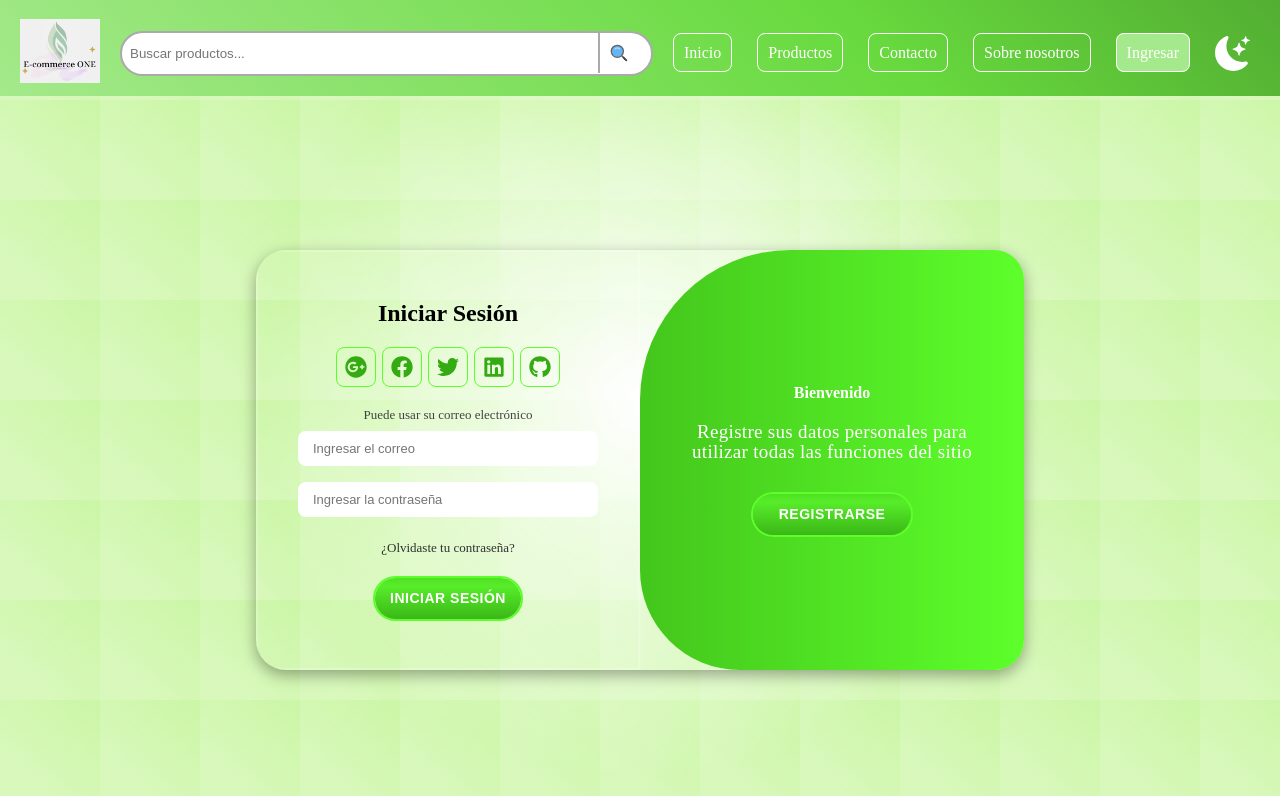
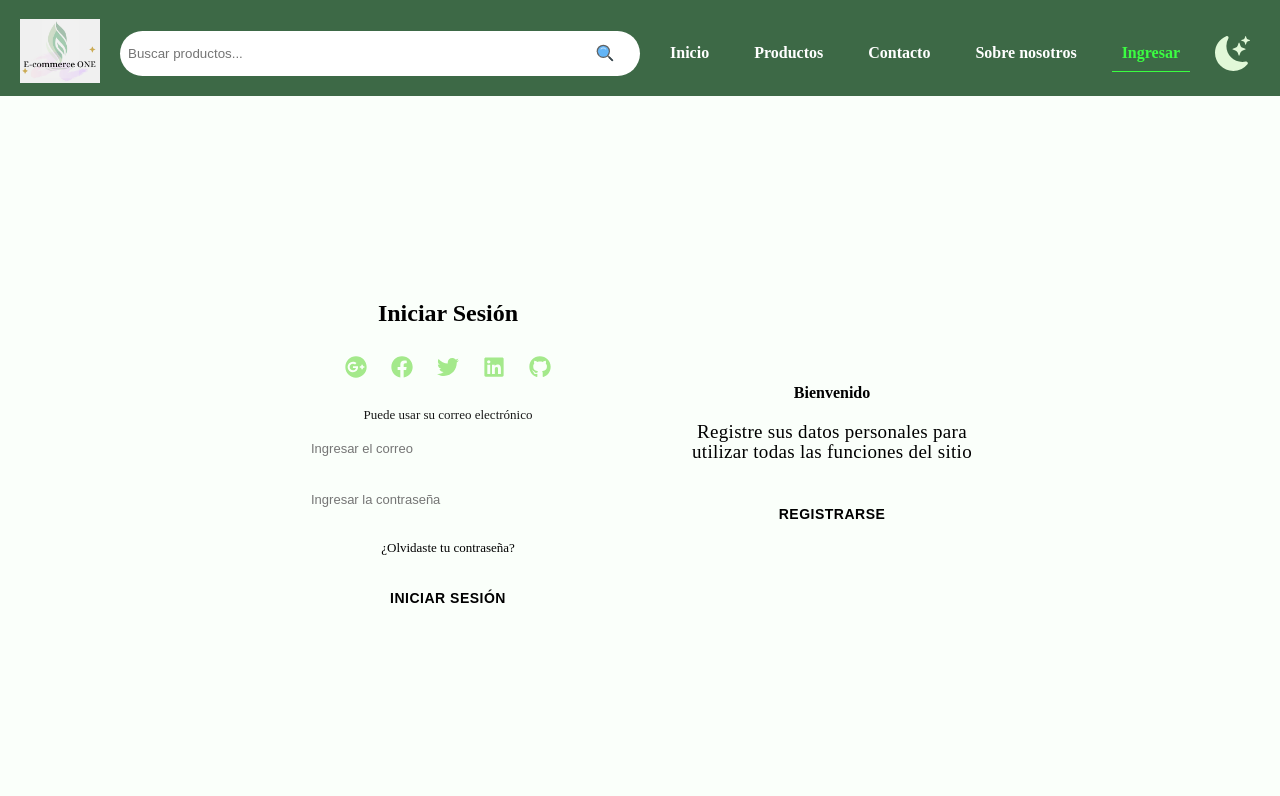
Before and after one commit to GuillermoJCV/E-Commerce-Project-ONE, a React (Vite) app: page /login in a window 1280 px wide. Shown: the top 796 px of the page. Built offline with nearby package versions, Linux system fonts and the light colour scheme.

Commit message:
Cambio de tema

```diff
--- a/src/components/contacts-page/ContactCard.jsx
+++ b/src/components/contacts-page/ContactCard.jsx
@@ -12,7 +12,7 @@ function ContactCard({imgUrl, name, portfolioUrl, children}) {
 			<ul>
 				{children}
 			</ul>
-			<a href={portfolioUrl} onClick={(e) => e.preventDefault()}>Link a su perfil</a>
+			<a href={portfolioUrl}>Link a su perfil</a>
 		</section>
 	)
 }
--- a/src/components/contacts-page/ContactsPage.jsx
+++ b/src/components/contacts-page/ContactsPage.jsx
@@ -10,11 +10,13 @@ export default function ContactsPage() {
 	const urls = {
 		memo	: {
 			img : "https://robohash.org/2542S?set=set4",
-			name : "Guillermo Jesús"
+			name : "Guillermo Jesús",
+			portfolioUrl : "https://portfolio-8qm.pages.dev/"
 		},
 		mari	: {
 			img : "https://robohash.org/persona1?set=set4",
-			name : "Flor María"
+			name : "Flor María",
+			portfolioUrl : ""
 		},
 		jas	: {
 			img : "https://robohash.org/persona3?set=set4",
@@ -38,7 +40,7 @@ export default function ContactsPage() {
 					<FaDocker />
 					<SiFirebase />
 				</ContactCard>
-				<ContactCard imgUrl={urls.memo.img} name={urls.memo.name}>
+				<ContactCard imgUrl={urls.memo.img} name={urls.memo.name}  portfolioUrl={urls.memo.portfolioUrl}>
 					<FaReact/>
 					<FaCss3Alt />
 					<IoLogoJavascript />
--- a/src/components/header-page/Header.jsx
+++ b/src/components/header-page/Header.jsx
@@ -2,7 +2,6 @@ import { useRef } from "react";
 import '../../styles/header.css';
 import Logo from '../../assets/image/logo2.png';
 import { FcSearch } from "react-icons/fc";
-
 import NavList from "./navList/NavList.jsx";
 import { toggleShowClass } from "../../utils/headerUtils/toggleShowClass.js"
 
--- a/src/components/header-page/navList/NavList.jsx
+++ b/src/components/header-page/navList/NavList.jsx
@@ -2,6 +2,7 @@ import { NavLink } from 'react-router-dom';
 import { toggleTheme } from "../../../utils/toggleTheme.js"
 import { toggleShowClass } from "../../../utils/headerUtils/toggleShowClass.js"
 import { BsFillMoonStarsFill } from "react-icons/bs";
+import '../../../styles/header.css';
 
 // eslint-disable-next-line react/prop-types
 export default function NavList({loginMenuRef}) {
--- a/src/styles/contactsPage.css
+++ b/src/styles/contactsPage.css
@@ -42,15 +42,15 @@
 	min-width: 100%;
 	width: clamp(10rem, 25vw, 15rem);
 	padding: 0.5rem;
-	box-shadow: 2px 2px 7px rgba(0, 0, 0, 0.5);
+	border-top: 2px solid var(--quaternary-color);
+	box-shadow: 2px 2px 3px var(--tr-tertiary-color);
 	font-family: Poppins;
-
-	background: var(--radial-gradient-bg);
-	border-radius: 0.3rem;
+	background: var(--senary-color);
 }
 .ContactsPage__contacts__card:hover {
+	background-color: #B9E4C1;
 	scale: 1.05;
-	filter: brightness(1.3);
+	filter: brightness(1.2);
 }
 
 .ContactsPage__contacts__card > figure {
--- a/src/styles/header.css
+++ b/src/styles/header.css
@@ -7,8 +7,9 @@
   justify-content: space-between;
   align-items: center;
   padding: 20px 20px 10px;
-  background: var(--header-bg);
-  color: var(--main-txt);
+  background: var(--header-bg-color);
+  color: var(--primary-color);
+  font-weight: bold;
   width: 100%;
   height: var(--header-height);
 }
@@ -22,7 +23,9 @@
 
 /* *Estiliza navlinks */
 .active {
-  background-color: var(--header-btn);
+  color: #35F33B !important;
+  border-bottom: 1px solid #35F33B !important;
+  filter: brightness(1.1);
 }
 
 /* *** Search *** */
@@ -86,21 +89,18 @@
   margin-right: 0;
 }
 .nav ul li a {
-  color: var(--main-txt);
+  color: var(--senary-color);
   text-decoration: none;
   transition: color 0.3s, font-size 0.3s;
   padding: 10px;
   font-size: 16px;
-  border: 1px solid var(--main-txt);
-  border-radius: 8px;
 }
 .nav ul li a:hover {
-  color: var(--main-txt);
+  color: var(--senary-color);
   font-size: 16px;
-  background: var(--mainly-color);
-  border-radius: 5px;
+  background: #A4C75D;
   scale: 1.05;
-	filter: brightness(1.3);
+	filter: brightness(1.1);
 }
 
 /* *theme  */
--- a/src/styles/homePage.css
+++ b/src/styles/homePage.css
@@ -99,28 +99,25 @@ figure {
 
 .card-container--info {
     width: 100%;
-    color: var(--third-color);
     font-size: 1rem;
     font-weight: bold;
     margin-top: 10px;
     cursor: pointer;
     margin: 0;
     padding: 15px;
+    font-family: 'Arial Narrow';
 }
 
 .card-category {
     color: var(--main-txt2);
     font-weight: 500;
-    font-family: 'Arial Narrow';
 }
 
 .card-title {
     color: var(--secondary-color);
     font-weight: 600;
-    font-family: 'Arial Narrow';
     text-align: center;
     margin-top: 0.5rem;
-    font-size: 1rem;
 }
 
 /* *Media queries */
--- a/src/styles/root.css
+++ b/src/styles/root.css
@@ -10,7 +10,7 @@ body {
 	position: relative;
     min-height: 100vh;
     height: fit-content;
-    background: var(--radial-gradient-bg);
+    background: var(--bg-color);
 }
 body::before {
     content: '';
@@ -28,38 +28,28 @@ body::before {
 
 @media (prefers-color-scheme: light) {
 	:root {
-		--primary-color: #4d4c4c;
-		--mainly-color: #44c61c;
-		--secondary-color: #34aa13;
-		--third-color: #53ae32;
-		--fourth-color: #aaaaaa;
-		--fifth-color: #F3DB11;
-		--main-txt: #fff;
-		--main-txt2: #000;
-		--header-bg: linear-gradient(45deg, #a4e98b, #86e165, #68da3e, #53ae32);
-		--header-btn: #a4e98b;
-		--first-shadow-color: rgba(0, 0, 0, 0.5);
-		--second-shadow-color: rgba(0, 0, 0, 0.4);
+		--primary-color: #E1F8D8;
+		--secondary-color: #A4E98B;
+		--tertiary-color: #86E165;
+		--quaternary-color: #68DA3E;
+		--quinary-color: #53AE32;
+		--senary-color: #FFFFFF;
+		--border-color: #AAAAAA;
+		--text-a-color: #303030;
+		/* *Colores transparentes */
+		--transparent: rgba(242, 116, 116, 0);
+		--tr-secondary-color: rgba(0, 0, 0, 0.5);
+		--tr-tertiary-color: rgba(0, 0, 0, 0.4);
 
-		--radial-gradient-bg: radial-gradient(circle at center, rgba(242, 116, 116, 0) 0%, rgba(117, 232, 16, 0.5) 50%);
-		--background-image-1: linear-gradient(45deg, rgba(255, 255, 255, 0.3) 25%, transparent 125%);
-		--background-image-2: linear-gradient(-45deg, rgba(255, 255, 255, 0.2) 25%, transparent 980px);
+		--header-bg-color: #3D6946;
+		/*--header-bg-color: linear-gradient(to right,
+												var(--primary-color) 0%,
+												var(--quinary-color) 70%);*/
+		/*--bg-color: #FEFEFE;*/
+		--bg-color: #fafffa;
+		/*--bg-color: #efffee;*/
 
-		--login: rgba(255, 255, 255, 0.2);
-		--main-box-shadow: rgba(0, 0, 0, 0.35);
-		--login-border-form: #5dff2b;
-		--color-txt-a: #303030;
-		--login-button: linear-gradient(#34aa13, #57ed29, #34aa13, #57ed29);
-		--login-background: linear-gradient(rgba(16, 9, 9, 0) 0%, rgba(117, 232, 16, 0.5) 50%);
-		--login-second-background: linear-gradient(
-			to right,
-			#5dff2b,
-			#44c61c,
-			#5dff2b
-		);
-		--homepage-bg: #e1f8d8;
-		--category-bg: #ffffff;
-		--card-info: #f9f9f9;
+
 	}
 }
 
```
